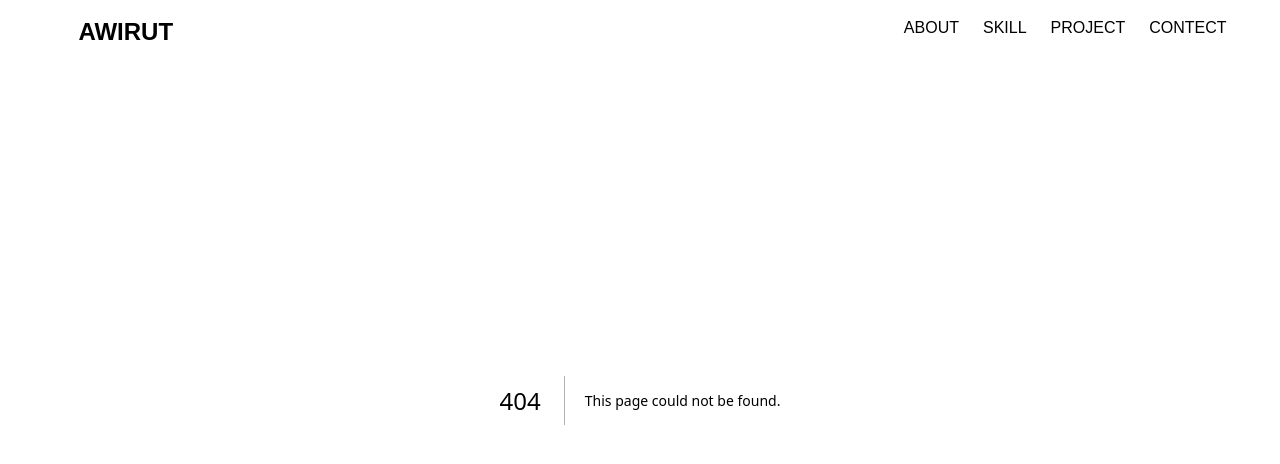
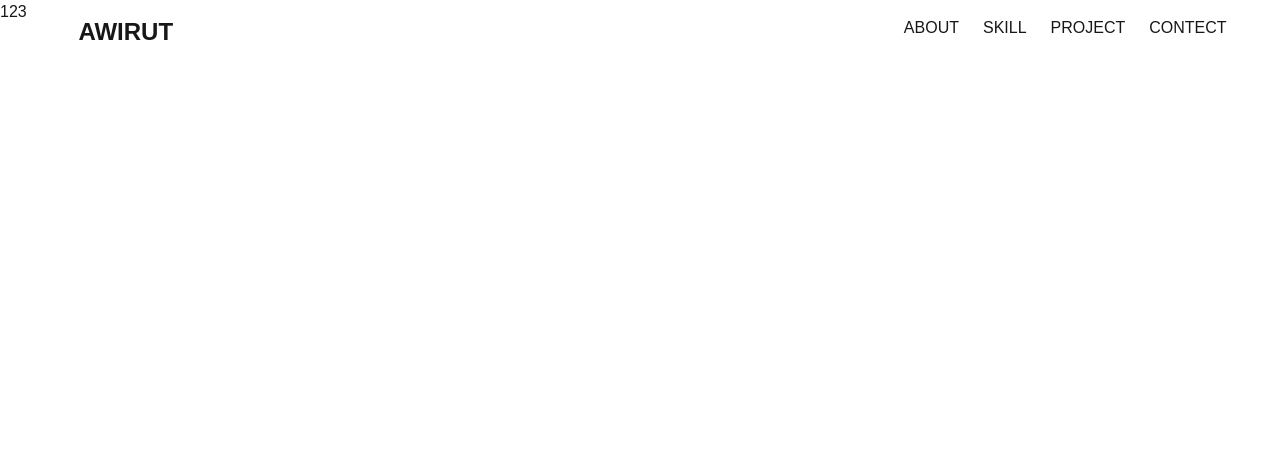
Before and after one commit to AwirutJr/portjs, a Next.js app: page /components/Contect in a window 1280 px wide. Before the commit this address had no page. Shown: the top 464 px of the page. Built offline with nearby package versions, Linux system fonts and the light colour scheme.

Commit message:
update contect

```diff
--- /dev/null
+++ b/src/app/components/Contect/page.jsx
@@ -0,0 +1,10 @@
+
+const page = () => {
+  return (
+    <div>
+      123
+    </div>
+  )
+}
+
+export default page
--- a/src/app/page.js
+++ b/src/app/page.js
@@ -3,6 +3,7 @@ import Header from './components/Header/page'
 import About from './components/About/page'
 import Skill from './components/Skill/page'
 import Project from './components/Project/page'
+import Contect from './components/Contect/page'
 
 export default function Home() {
 
@@ -13,6 +14,7 @@ export default function Home() {
         <About/>
         <Skill/>
         <Project/>
+        <Contect/>
 
     </div>
   )
```
